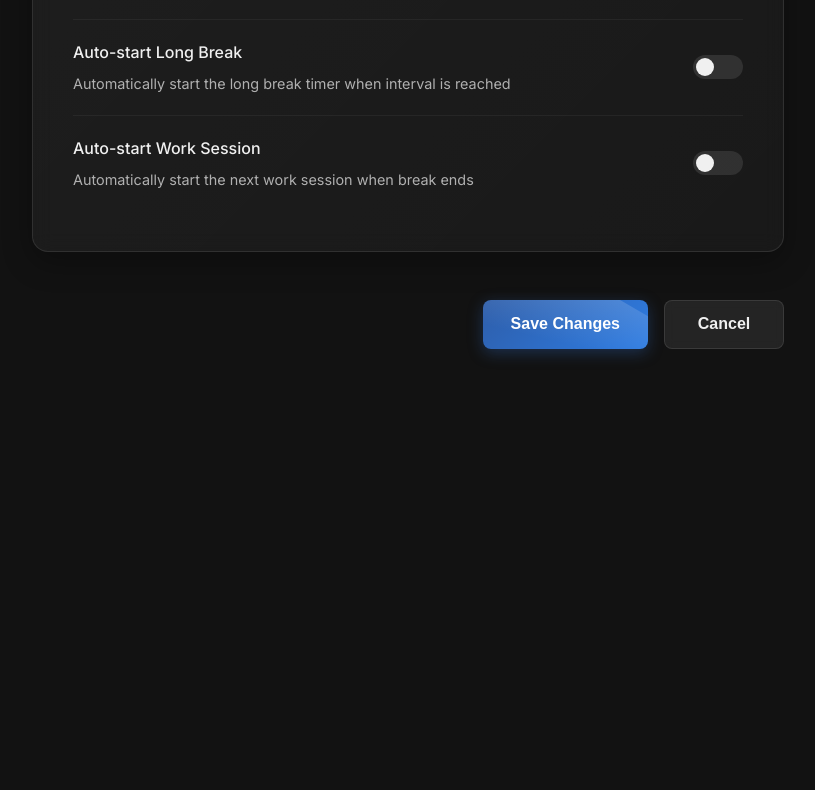
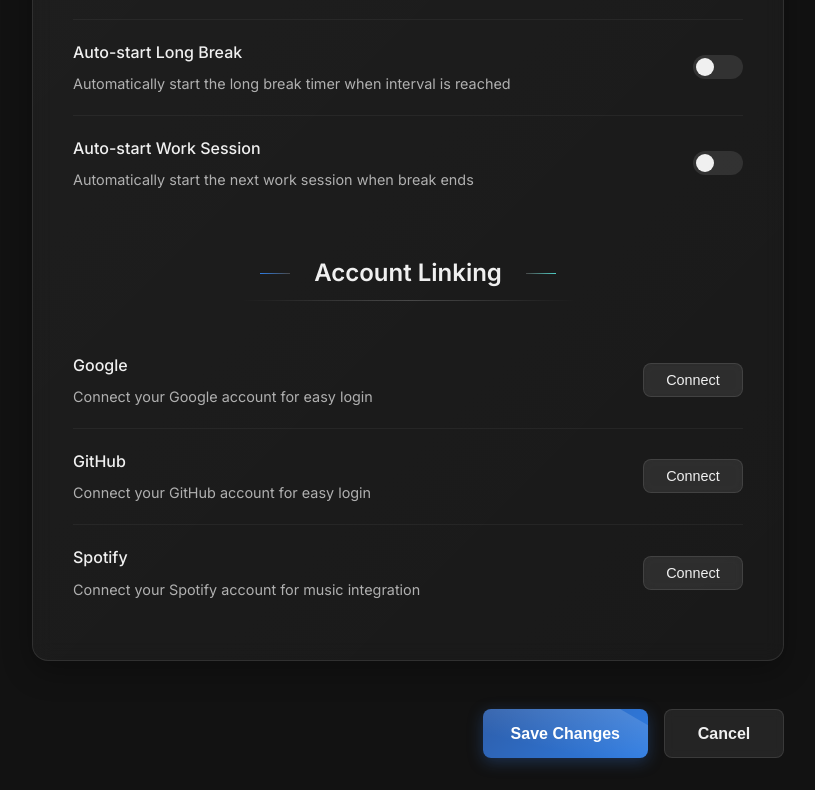
Before and after one commit to c2y5/FocusNest, a Flask app: template app/templates/settings.html in a window 1280 px wide. Shown: the part 982-1772 px from the top of the page, without its empty margins (232-1047 px from the left). Before the commit the page ends 1341 px from the top, so only its background shows below. Run offline with Flask 3, Linux system fonts and the light colour scheme; the template is opened without the code that fills it, so the values that code supplies are empty.

Commit message:
added account linking/unlink

```diff
--- a/app/auth/routes.py
+++ b/app/auth/routes.py
@@ -5,12 +5,14 @@ from flask import Blueprint, redirect, session, url_for, jsonify
 from authlib.integrations.flask_client import OAuth
 from flask import current_app as cpp
 import requests
+import re
 
 auth_bp = Blueprint("auth", __name__)
 oauth = OAuth()
 
 def config_oauth(app):
     oauth.init_app(app)
+
     oauth.register(
         "auth0",
         client_id=app.config["AUTH0_CLIENT_ID"],
@@ -39,6 +41,13 @@ def callback():
 
 @auth_bp.route("/logout")
 def logout():
+    if "user" not in session:
+        return redirect("/")
+
+    if re.match("^guest_[A-Z0-9]{8}$", session["user"]["id"]):
+        session.clear()
+        return redirect("/")
+
     session.clear()
     return redirect(
         f"https://{cpp.config['AUTH0_DOMAIN']}/v2/logout?returnTo={url_for('index', _external=True)}&client_id={cpp.config['AUTH0_CLIENT_ID']}"
@@ -49,12 +58,16 @@ def link_account(provider):
     if "user" not in session:
         return redirect("/login")
 
+    if re.match("^guest_[A-Z0-9]{8}$", session["user"]["id"]):
+        return jsonify({"error": "Guest accounts cannot link to other providers"}), 403
+
     session["linking_provider"] = provider
 
     return oauth.auth0.authorize_redirect(
         redirect_uri=cpp.config["AUTH0_LINK_CALLBACK_URL"],
         prompt="login",
-        connection=provider
+        connection=provider,
+        max_age=0
     )
 
 @auth_bp.route("/link-callback")
@@ -62,28 +75,119 @@ def link_callback():
     if "user" not in session or "linking_provider" not in session:
         return redirect("/login")
 
+    if re.match("^guest_[A-Z0-9]{8}$", session["user"]["id"]):
+        return jsonify({"error": "Guest accounts cannot link to other providers"}), 403
+
     token = oauth.auth0.authorize_access_token()
-    secondary_info = token["userinfo"]
+    secondary_info = token.get("userinfo", {})
+    secondary_user_id = secondary_info.get("sub")
+
+    if not secondary_user_id:
+        return jsonify({"error": "No secondary identity returned"}), 400
+
+    if secondary_user_id == session["user"]["id"]:
+        return jsonify({"error": "Cannot link the same account"}), 400
 
     primary_user_id = session["user"]["id"]
-    secondary_user_id = secondary_info["sub"]
+
+    parts = secondary_user_id.split("|")
+
+    if len(parts) == 2:
+        provider = parts[0]
+        user_id = parts[1]
+    elif len(parts) == 3:
+        provider = parts[0]
+        user_id = f"{parts[1]}|{parts[2]}"
+    else:
+        return jsonify({"error": "Unknown identity format", "sub": secondary_user_id}), 400
+
+    payload = {
+        "provider": provider,
+        "user_id": user_id
+    }
 
     domain = cpp.config["AUTH0_DOMAIN"]
     mgmt_token = get_management_api_token()
     headers = {"Authorization": f"Bearer {mgmt_token}"}
 
     url = f"https://{domain}/api/v2/users/{primary_user_id}/identities"
-    payload = {
-        "provider": secondary_user_id.split("|")[0],
-        "user_id": secondary_user_id.split("|")[1],
-    }
-
     response = requests.post(url, json=payload, headers=headers)
 
     if response.status_code == 201:
-        return redirect("/dashboard")
+        return redirect("/settings")
     else:
         return jsonify({"error": "Failed to link account", "details": response.json()}), 400
+
+@auth_bp.route("/is_linked/<provider>")
+def is_linked(provider):
+    if "user" not in session:
+        return jsonify({"is_linked": False}), 200
+
+    if re.match("^guest_[A-Z0-9]{8}$", session["user"]["id"]):
+        return jsonify({"is_linked": False}), 200
+
+    user_id = session["user"]["id"]
+    domain = cpp.config["AUTH0_DOMAIN"]
+    mgmt_token = get_management_api_token()
+    headers = {"Authorization": f"Bearer {mgmt_token}"}
+
+    try:
+        url = f"https://{domain}/api/v2/users/{user_id}"
+        response = requests.get(url, headers=headers)
+        response.raise_for_status()
+
+        user_data = response.json()
+        identities = user_data.get("identities", [])
+
+        linked = any(
+            identity["connection"] == provider for identity in identities
+        )
+
+        return jsonify({"is_linked": linked}), 200
+    except requests.exceptions.RequestException as e:
+        cpp.logger.error(f"Error checking linked accounts: {e}")
+        return jsonify({"error": "Failed to check linked accounts"}), 500
+
+@auth_bp.route("/unlink/<provider>", methods=["POST"])
+def unlink_account(provider):
+    if "user" not in session:
+        return redirect("/login")
+
+    if re.match("^guest_[A-Z0-9]{8}$", session["user"]["id"]):
+        return jsonify({"error": "Guest accounts cannot unlink providers"}), 403
+
+    user_id = session["user"]["id"]
+    domain = cpp.config["AUTH0_DOMAIN"]
+    mgmt_token = get_management_api_token()
+    headers = {"Authorization": f"Bearer {mgmt_token}"}
+
+    url = f"https://{domain}/api/v2/users/{user_id}"
+    response = requests.get(url, headers=headers)
+
+    if response.status_code != 200:
+        return jsonify({"error": "Failed to retrieve user identities"}), 500
+
+    identities = response.json().get("identities", [])
+    target_identity = next(
+        (identity for identity in identities if identity["connection"] == provider), None
+    )
+
+    if not target_identity:
+        return jsonify({"error": "Provider not linked"}), 400
+
+    if len(identities) <= 1:
+        return jsonify({"error": "Cannot unlink the only identity"}), 400
+
+    provider_name = target_identity["provider"]
+    user_id_unlink = target_identity["user_id"]
+
+    unlink_url = f"https://{domain}/api/v2/users/{user_id}/identities/{provider_name}/{user_id_unlink}"
+    unlink_response = requests.delete(unlink_url, headers=headers)
+
+    if unlink_response.status_code == 200:
+        return jsonify({"success": True}), 200
+    else:
+        return jsonify({"error": "Failed to unlink account", "details": unlink_response.json()}), 400
 
 def get_management_api_token():
     domain = cpp.config["AUTH0_DOMAIN"]
--- a/app/static/css/settingsPage.css
+++ b/app/static/css/settingsPage.css
@@ -139,11 +139,7 @@
 
 .section-title::after {
   right: -30px;
-  background: linear-gradient(
-    to left,
-    var(--teal),
-    rgba(255, 255, 255, 0.2)
-  );
+  background: linear-gradient(to left, var(--teal), rgba(255, 255, 255, 0.2));
 }
 
 .setting-item {
@@ -296,7 +292,8 @@ input:checked + .toggle-slider:before {
   z-index: 2;
 }
 
-.save-button, .cancel-button {
+.save-button,
+.cancel-button {
   padding: 0.9rem 1.75rem;
   border-radius: 8px;
   font-weight: 600;
@@ -391,9 +388,23 @@ input:checked + .toggle-slider:before {
 }
 
 @keyframes shake {
-  0%, 100% { transform: translateX(0); }
-  10%, 30%, 50%, 70%, 90% { transform: translateX(-5px); }
-  20%, 40%, 60%, 80% { transform: translateX(5px); }
+  0%,
+  100% {
+    transform: translateX(0);
+  }
+  10%,
+  30%,
+  50%,
+  70%,
+  90% {
+    transform: translateX(-5px);
+  }
+  20%,
+  40%,
+  60%,
+  80% {
+    transform: translateX(5px);
+  }
 }
 
 @media (max-width: 768px) {
@@ -478,3 +489,87 @@ input:checked + .toggle-slider:before {
     margin-top: 1.5rem;
   }
 }
+
+.link-button-container {
+  display: flex;
+  justify-content: space-between;
+  align-items: center;
+  width: 100%;
+}
+
+.link-button-group {
+  display: flex;
+  align-items: center;
+  gap: 1rem;
+}
+
+.link-button {
+  padding: 0.5rem 1.25rem;
+  border-radius: 8px;
+  font-weight: 500;
+  cursor: pointer;
+  transition: all 0.3s ease;
+  background: rgba(255, 255, 255, 0.08);
+  color: var(--text-light);
+  border: var(--border-light);
+  backdrop-filter: blur(5px);
+  min-width: 100px;
+  text-align: center;
+  font-size: 0.9rem;
+  white-space: nowrap;
+  margin-left: auto;
+}
+
+.link-button:hover {
+  background: rgba(255, 255, 255, 0.15);
+  border-color: rgba(255, 255, 255, 0.3);
+  transform: translateY(-2px);
+}
+
+.connected-button {
+  position: relative;
+  padding: 0.5rem 1.25rem;
+  padding-left: 2.25rem;
+  font-size: 0.9rem;
+  font-weight: 500;
+  border-radius: 8px;
+  min-width: 100px;
+  text-align: center;
+  color: rgba(255, 255, 255, 0.85);
+  background: rgba(244, 67, 54, 0.15);
+  border: 1px solid rgba(244, 67, 54, 0.5);
+  backdrop-filter: blur(5px);
+  cursor: pointer;
+  pointer-events: auto;
+  box-shadow: 0 1px 4px rgba(244, 67, 54, 0.1);
+  transition: background 0.2s ease, border 0.2s ease;
+  white-space: nowrap;
+}
+
+.connected-button::before {
+  content: "✕";
+  position: absolute;
+  left: 0.75rem;
+  top: 50%;
+  transform: translateY(-50%);
+  color: rgba(244, 67, 54, 0.9);
+  font-size: 1rem;
+}
+
+@media (max-width: 768px) {
+  .link-button-container {
+    flex-direction: column;
+    align-items: flex-start;
+    gap: 0.5rem;
+  }
+
+  .link-button {
+    margin-left: 0;
+    width: 100%;
+  }
+
+  .connected-button {
+    width: 100%;
+    padding-left: 1.5rem;
+  }
+}
--- /dev/null
+++ b/app/static/js/linkingHandler.js
@@ -0,0 +1,99 @@
+document.addEventListener("DOMContentLoaded", function() {
+    initLinkingButtons();
+    checkLinkStatus();
+});
+
+function initLinkingButtons() {
+    const providers = {
+        "linkGoogle": "google-oauth2",
+        "linkGithub": "github",
+        "linkSpotify": "spotify"
+    };
+
+    for (const [buttonId, provider] of Object.entries(providers)) {
+        const button = document.getElementById(buttonId);
+        if (button) {
+            button.addEventListener("click", () => handleLinkClick(provider));
+        }
+    }
+}
+
+function handleLinkClick(provider) {
+    fetch(`/is_linked/${provider}`)
+        .then(response => response.json())
+        .then(data => {
+            if (data.error) {
+                showLinkingError(data.error);
+                return;
+            }
+
+            if (data.is_linked) {
+                if (confirm(`Unlink ${provider}?`)) {
+                    fetch(`/unlink/${provider}`, { method: "POST" })
+                        .then(res => res.json())
+                        .then(result => {
+                            if (result.error) {
+                                showLinkingError(result.error);
+                            } else {
+                                checkLinkStatus();
+                            }
+                        })
+                        .catch(err => {
+                            console.error("Error unlinking:", err);
+                            showLinkingError("Failed to unlink provider");
+                        });
+                }
+            } else {
+                window.location.href = `/link/${provider}`;
+            }
+        })
+        .catch(error => {
+            console.error("Error checking link status:", error);
+            showLinkingError("Failed to check link status");
+        });
+}
+
+function checkLinkStatus() {
+    const providers = ["google-oauth2", "github", "spotify"];
+
+    providers.forEach(provider => {
+        fetch(`/is_linked/${provider}`)
+            .then(response => response.json())
+            .then(data => {
+                if (!data.error) {
+                    updateLinkButton(provider, data.is_linked);
+                }
+            })
+            .catch(error => {
+                console.error(`Error checking ${provider} link status:`, error);
+            });
+    });
+}
+
+function updateLinkButton(provider, isLinked) {
+    const buttonMap = {
+        "google-oauth2": "linkGoogle",
+        "github": "linkGithub",
+        "spotify": "linkSpotify"
+    };
+
+    const buttonId = buttonMap[provider];
+    if (!buttonId) return;
+
+    const button = document.getElementById(buttonId);
+    if (!button) return;
+
+    if (isLinked) {
+        button.textContent = "Unlink";
+        button.classList.remove("link-button");
+        button.classList.add("connected-button");
+    } else {
+        button.textContent = "Connect";
+        button.classList.remove("connected-button");
+        button.classList.add("link-button");
+    }
+}
+
+function showLinkingError(message) {
+    alert("Linking error: " + message);
+}
--- a/app/templates/settings.html
+++ b/app/templates/settings.html
@@ -89,6 +89,42 @@
                 </label>
             </div>
         </div>
+
+        <div class="settings-section">
+            <div class="section-title-container">
+                <h2 class="section-title">Account Linking</h2>
+            </div>
+
+            <div class="setting-item">
+                <div class="link-button-container">
+                    <div class="toggle-label-group">
+                        <label class="setting-label">Google</label>
+                        <p class="setting-description">Connect your Google account for easy login</p>
+                    </div>
+                    <button class="link-button" id="linkGoogle">Connect</button>
+                </div>
+            </div>
+
+            <div class="setting-item">
+                <div class="link-button-container">
+                    <div class="toggle-label-group">
+                        <label class="setting-label">GitHub</label>
+                        <p class="setting-description">Connect your GitHub account for easy login</p>
+                    </div>
+                    <button class="link-button" id="linkGithub">Connect</button>
+                </div>
+            </div>
+
+            <div class="setting-item">
+                <div class="link-button-container">
+                    <div class="toggle-label-group">
+                        <label class="setting-label">Spotify</label>
+                        <p class="setting-description">Connect your Spotify account for music integration</p>
+                    </div>
+                    <button class="link-button" id="linkSpotify">Connect</button>
+                </div>
+            </div>
+        </div>
     </div>
 
     <div class="settings-footer">
@@ -98,5 +134,6 @@
 </div>
 
 <script src="/static/js/settingsHandler.js"></script>
+<script src="/static/js/linkingHandler.js"></script>
 
 {% endblock %}
```
Also changed, not shown: app/static/css/hamburgerMenu.css (line endings or trailing spaces), app/static/css/style.css (indentation only). Lines whose indentation alone changed are shown as unchanged.
